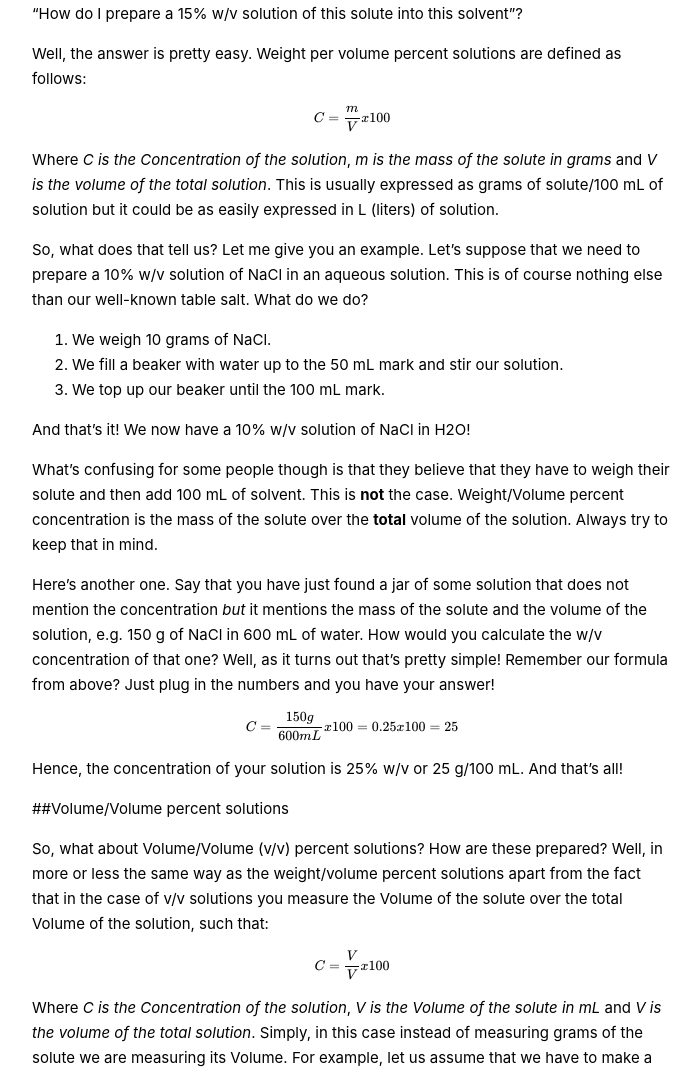
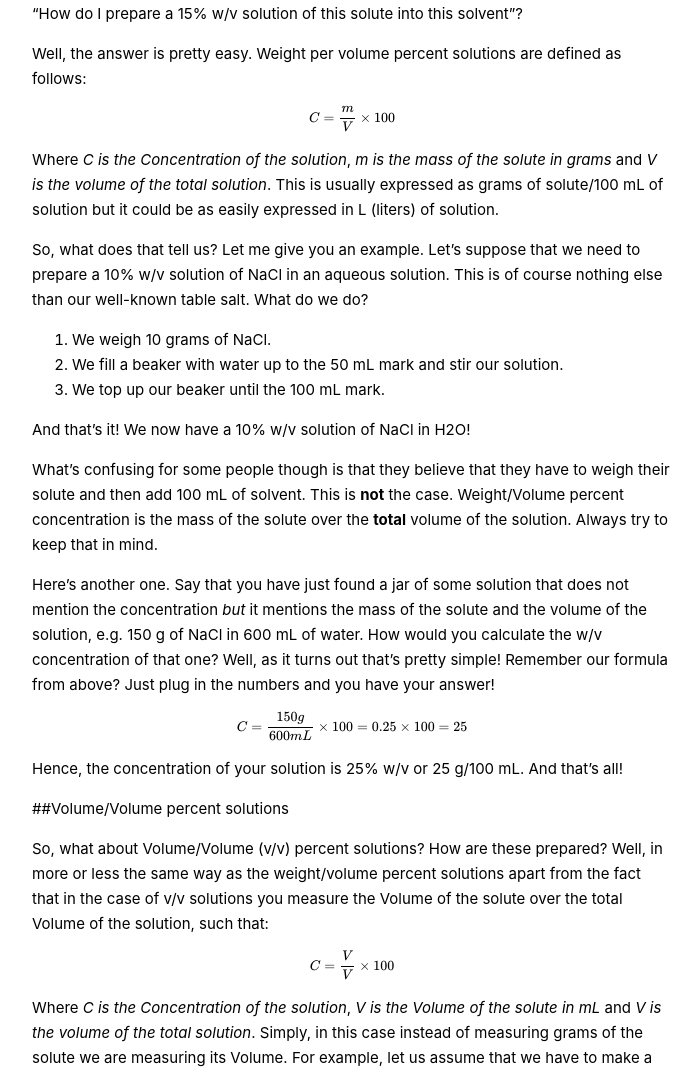
Before and after one commit to pgalatis/pgalatis.github.io, a Jekyll site: the page built from _posts/2017-04-12-preparing_weight_volume_percent_solutions.md, in a window 1280 px wide. Shown: the part 432-1501 px from the top of the page, without its empty margins (288-988 px from the left). Built offline with Jekyll 4.4.1, drawn with Linux system fonts in a browser that asks for light colours; nearby versions of some CDN libraries; formulas are drawn with MathJax 3.

Commit message:
Update 2017-04-12-preparing_weight_volume_percent_solutions.md

```diff
--- a/_posts/2017-04-12-preparing_weight_volume_percent_solutions.md
+++ b/_posts/2017-04-12-preparing_weight_volume_percent_solutions.md
@@ -10,7 +10,7 @@ Well, the answer is pretty easy. Weight per volume percent solutions are defined
 
 $$
 \begin{equation}
-C = \frac{m}{V} x 100
+C = \frac{m}{V} \times 100
 \end{equation}
 $$
 
@@ -32,7 +32,7 @@ Here's another one. Say that you have just found a jar of some solution that doe
 
 $$
 \begin{equation}
-C = \frac{150{}g}{600{}mL} x 100 = 0.25 x 100 = 25%
+C = \frac{150{}g}{600{}mL} \times 100 = 0.25 \times 100 = 25%
 \end{equation}
 $$
 
@@ -44,7 +44,7 @@ So, what about Volume/Volume (v/v) percent solutions? How are these prepared? We
 
 $$
 \begin{equation}
-C = \frac{V}{V} x 100
+C = \frac{V}{V} \times 100
 \end{equation}
 $$
 
```
